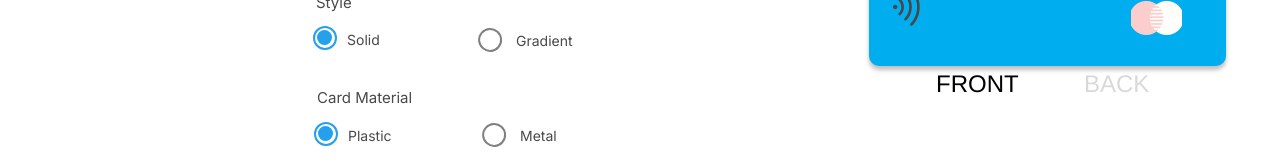
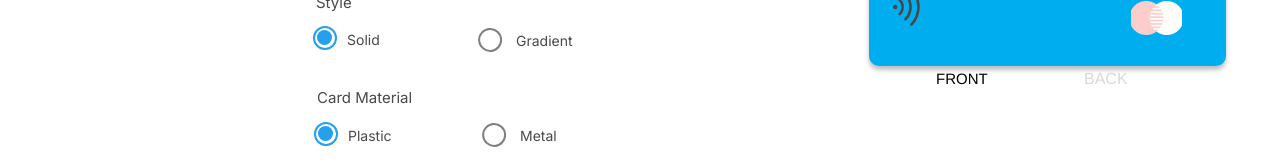
Before and after one commit to Trilekha/FirstPageHackathon, a React (Vite) app: page / in a window 1280 px wide. Shown: the part 567-727 px from the top of the page. Built offline with nearby package versions, Linux system fonts and the light colour scheme; a web font is replaced by a local one.

Commit message:
First page UI changes

```diff
--- a/src/screens/BasePage/style.css
+++ b/src/screens/BasePage/style.css
@@ -11,7 +11,7 @@
   border: 1px none;
   height: 1018px;
   overflow: hidden;
-  width: 1391px;
+  width: 100%;
 }
 
 .base-page .overlap {
@@ -557,7 +557,7 @@
 .base-page .text-wrapper-4 {
   color: #000000;
   font-family: "Inria Sans", Helvetica;
-  font-size: 24px;
+  font-size: 15px;
   font-weight: 400;
   left: 67px;
   letter-spacing: 0;
@@ -570,7 +570,7 @@
 .base-page .text-wrapper-5 {
   color: #d9d9d9;
   font-family: "Inria Sans", Helvetica;
-  font-size: 24px;
+  font-size: 15x;
   font-weight: 400;
   left: 215px;
   letter-spacing: 0;
```
Also changed, not shown: 10 other files (tests, documents, lock files or other folders).
